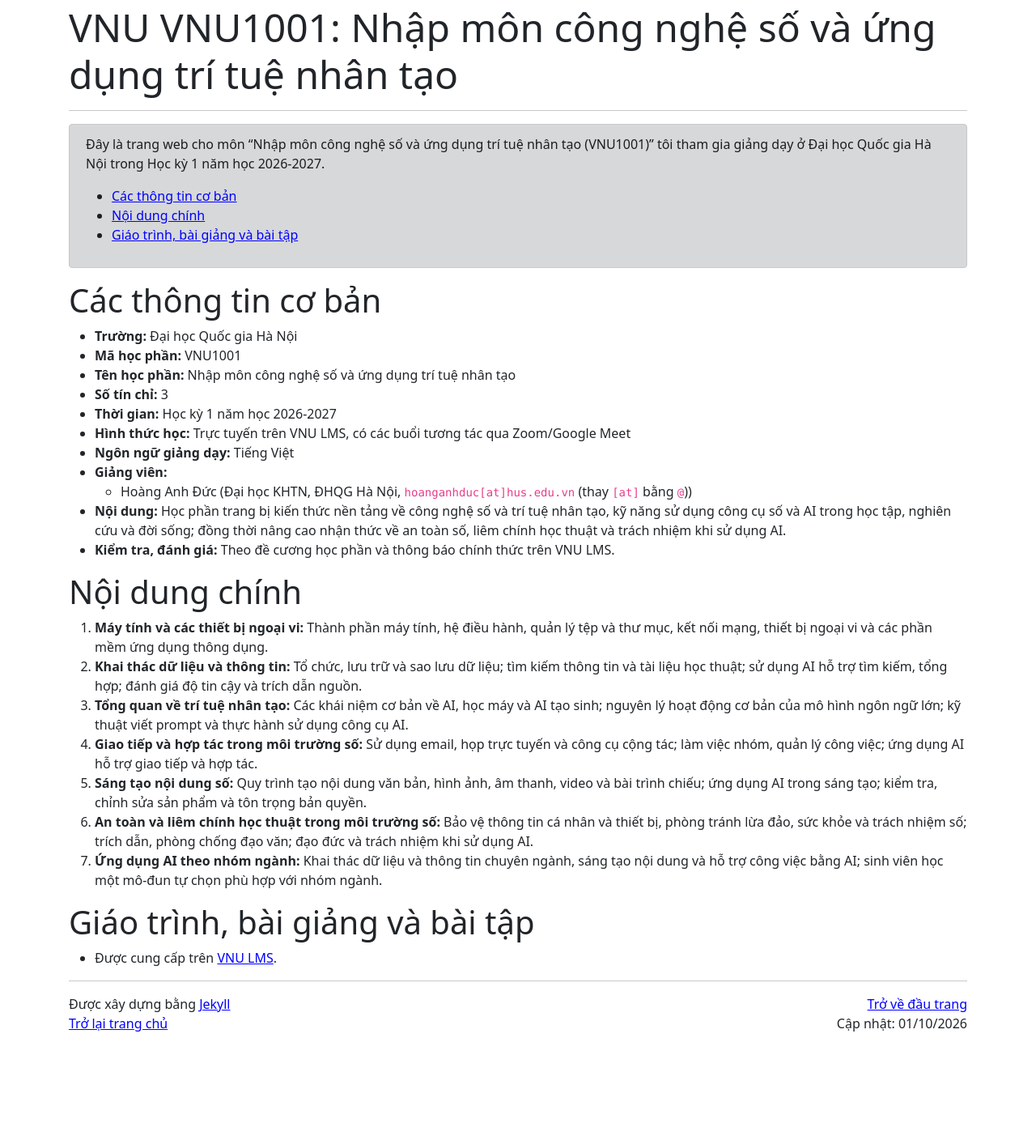
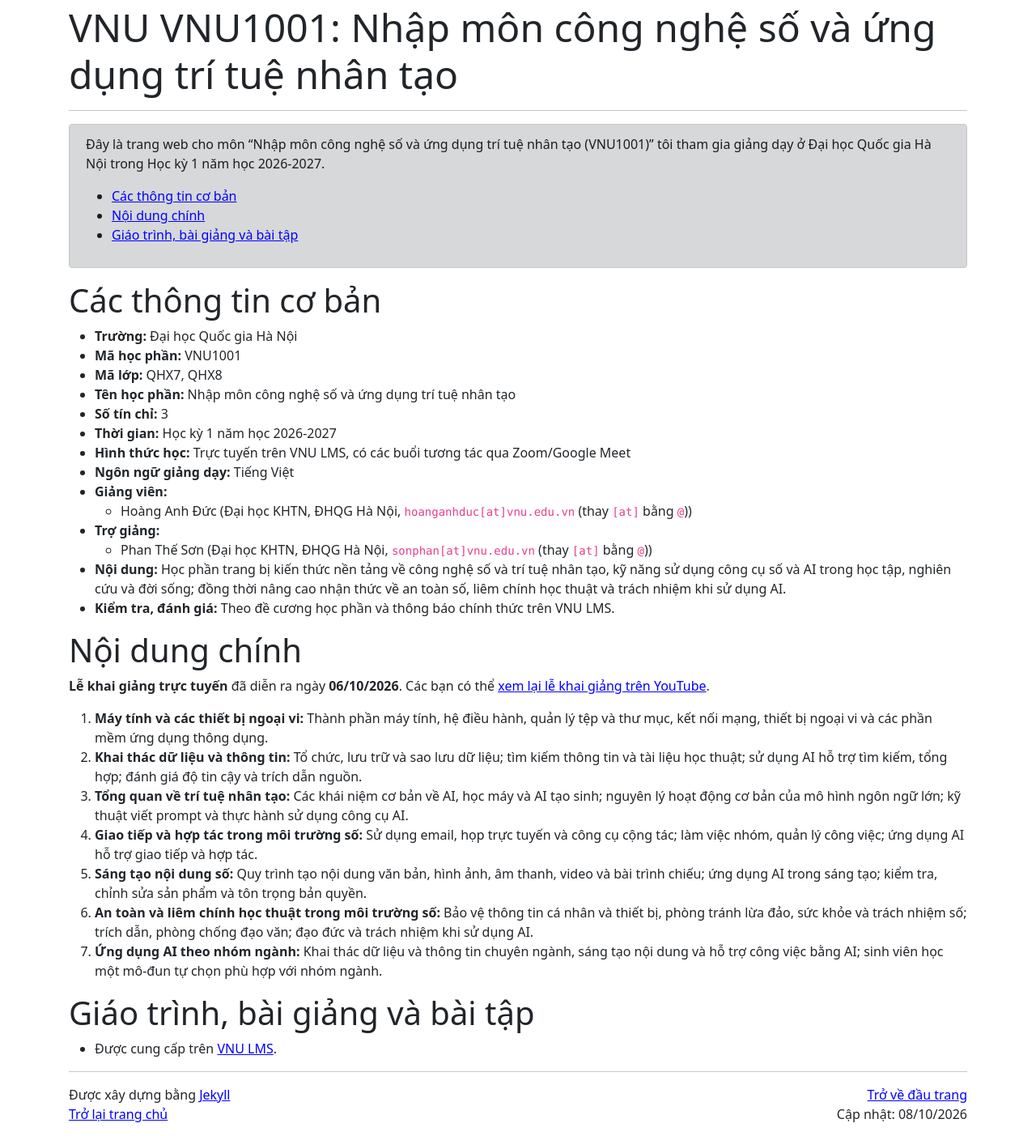
Before and after one commit to hoanganhduc/hoanganhduc.github.io, a Jekyll site: the page built from teaching/VNU/2026/winter/VNU1001/index.md, in a window 1280 px wide. Shown: the whole page at 81% size. Built offline with Jekyll 4.4.1, drawn with Linux system fonts in a browser that asks for light colours; nearby versions of some CDN libraries; a style sheet for code colours, icons or effects is not loaded; before the commit the page ends 1291 px from its top, so only the background shows below that.

Commit message:
Update VNU1001 classes, teaching contacts and opening ceremony

```diff
--- a/teaching/VNU/2026/winter/VNU1001/index.md
+++ b/teaching/VNU/2026/winter/VNU1001/index.md
@@ -1,7 +1,7 @@
 ---
 layout: default
 title: "VNU VNU1001: Nhập môn công nghệ số và ứng dụng trí tuệ nhân tạo"
-last_modified_at: 2026-10-01
+last_modified_at: 2026-10-08
 lang: "vi"
 katex: true
 ---
@@ -17,17 +17,22 @@ katex: true
 
 * **Trường:** Đại học Quốc gia Hà Nội
 * **Mã học phần:** VNU1001
+* **Mã lớp:** QHX7, QHX8
 * **Tên học phần:** Nhập môn công nghệ số và ứng dụng trí tuệ nhân tạo
 * **Số tín chỉ:** 3
 * **Thời gian:** Học kỳ 1 năm học 2026-2027
 * **Hình thức học:** Trực tuyến trên VNU LMS, có các buổi tương tác qua Zoom/Google Meet
 * **Ngôn ngữ giảng dạy:** Tiếng Việt
 * **Giảng viên:**
-  * Hoàng Anh Đức (Đại học KHTN, ĐHQG Hà Nội, `hoanganhduc[at]hus.edu.vn` (thay `[at]` bằng `@`))
+  * Hoàng Anh Đức (Đại học KHTN, ĐHQG Hà Nội, `hoanganhduc[at]vnu.edu.vn` (thay `[at]` bằng `@`))
+* **Trợ giảng:**
+  * Phan Thế Sơn (Đại học KHTN, ĐHQG Hà Nội, `sonphan[at]vnu.edu.vn` (thay `[at]` bằng `@`))
 * **Nội dung:** Học phần trang bị kiến thức nền tảng về công nghệ số và trí tuệ nhân tạo, kỹ năng sử dụng công cụ số và AI trong học tập, nghiên cứu và đời sống; đồng thời nâng cao nhận thức về an toàn số, liêm chính học thuật và trách nhiệm khi sử dụng AI.
 * **Kiểm tra, đánh giá:** Theo đề cương học phần và thông báo chính thức trên VNU LMS.
 
 # Nội dung chính
+
+**Lễ khai giảng trực tuyến** đã diễn ra ngày **06/10/2026**. Các bạn có thể [xem lại lễ khai giảng trên YouTube](https://www.youtube.com/watch?v=B_AoDWkBxU4).
 
 1. **Máy tính và các thiết bị ngoại vi:** Thành phần máy tính, hệ điều hành, quản lý tệp và thư mục, kết nối mạng, thiết bị ngoại vi và các phần mềm ứng dụng thông dụng.
 2. **Khai thác dữ liệu và thông tin:** Tổ chức, lưu trữ và sao lưu dữ liệu; tìm kiếm thông tin và tài liệu học thuật; sử dụng AI hỗ trợ tìm kiếm, tổng hợp; đánh giá độ tin cậy và trích dẫn nguồn.
```
